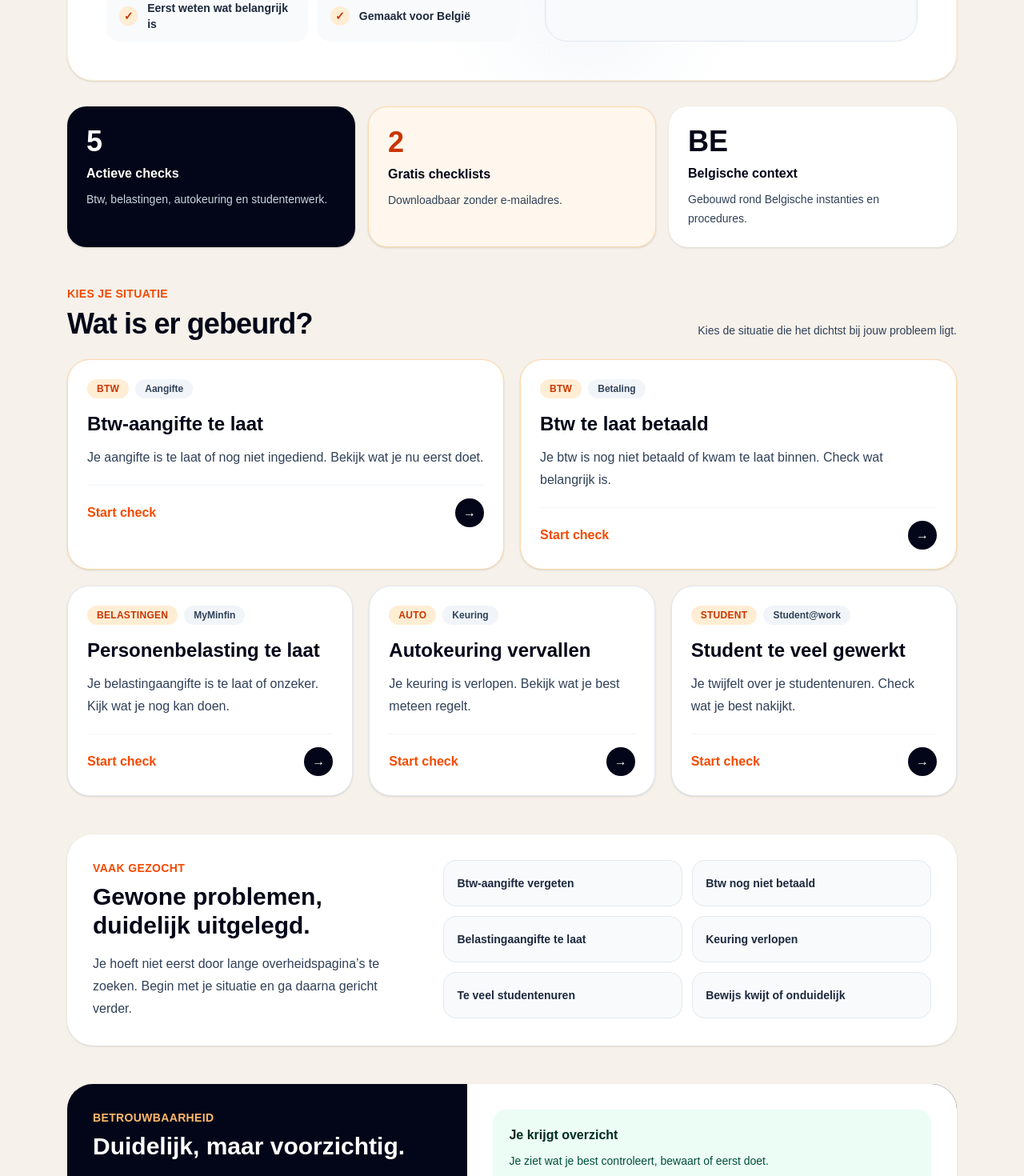
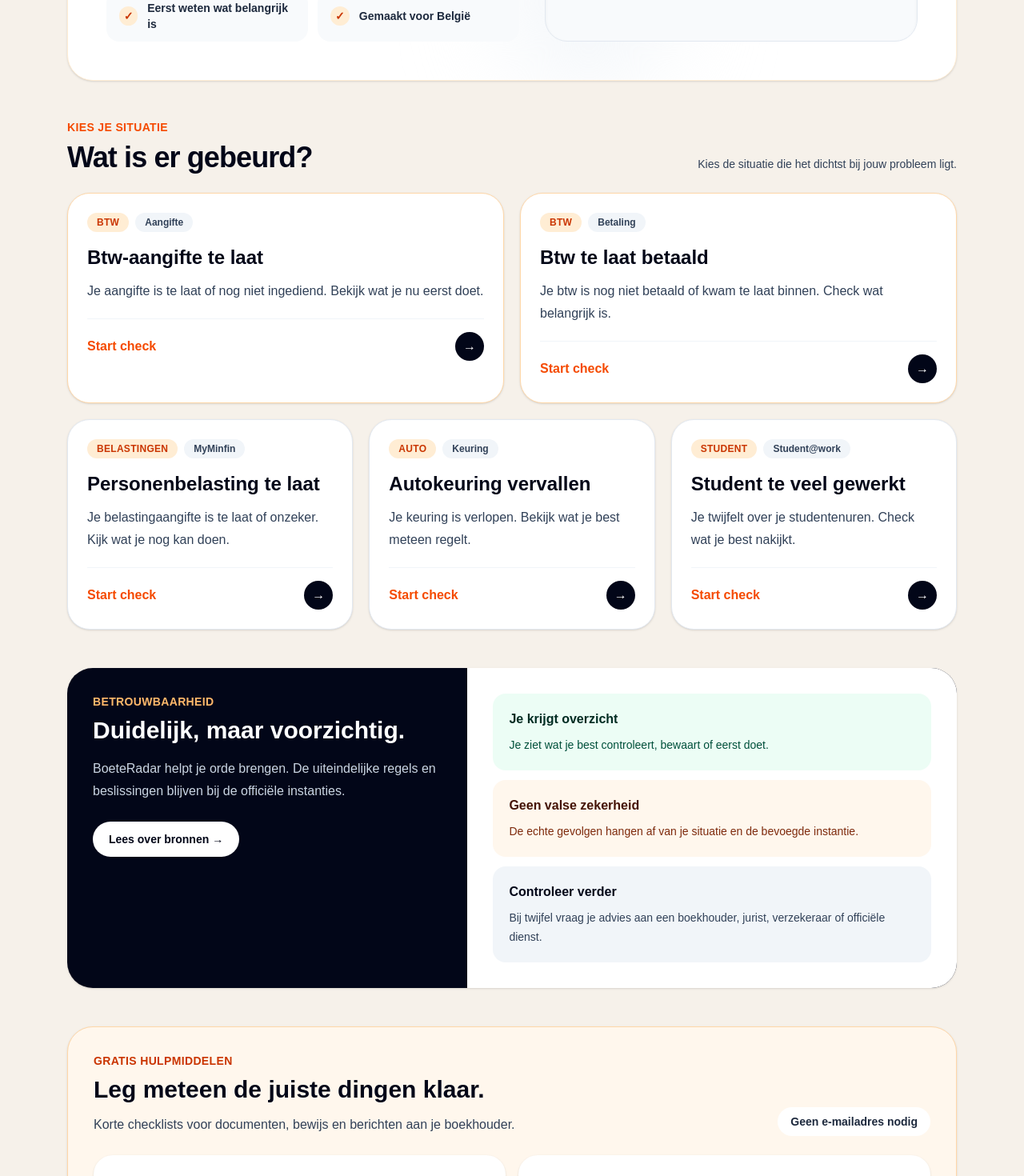
Before and after one commit to NathanVerd/Boeteradar, a Next.js app: page / in a window 1280 px wide. Shown: the part 840-2310 px from the top of the page at 80% size. Built offline with nearby package versions, Linux system fonts and the light colour scheme.

Commit message:
Simplify homepage sections

```diff
--- a/app/page.tsx
+++ b/app/page.tsx
@@ -1,4 +1,3 @@
-import DisclaimerBox from "@/components/DisclaimerBox";
 import Footer from "@/components/Footer";
 import Header from "@/components/Header";
 import Link from "next/link";
@@ -42,15 +41,6 @@ const checks = [
     category: "Student",
     tag: "Student@work",
   },
-];
-
-const situations = [
-  "Btw-aangifte vergeten",
-  "Btw nog niet betaald",
-  "Belastingaangifte te laat",
-  "Keuring verlopen",
-  "Te veel studentenuren",
-  "Bewijs kwijt of onduidelijk",
 ];
 
 const trustPoints = [
@@ -195,32 +185,6 @@ export default function Home() {
           </div>
         </section>
 
-        <section className="mt-8 grid gap-4 md:grid-cols-3">
-          <div className="rounded-3xl bg-slate-950 p-6 text-white shadow-sm">
-            <p className="text-4xl font-black">5</p>
-            <p className="mt-2 font-black">Actieve checks</p>
-            <p className="mt-2 text-sm leading-6 text-slate-300">
-              Btw, belastingen, autokeuring en studentenwerk.
-            </p>
-          </div>
-
-          <div className="rounded-3xl border border-orange-200 bg-orange-50 p-6 shadow-sm">
-            <p className="text-4xl font-black text-orange-700">2</p>
-            <p className="mt-2 font-black">Gratis checklists</p>
-            <p className="mt-2 text-sm leading-6 text-slate-700">
-              Downloadbaar zonder e-mailadres.
-            </p>
-          </div>
-
-          <div className="rounded-3xl bg-white p-6 shadow-sm">
-            <p className="text-4xl font-black">BE</p>
-            <p className="mt-2 font-black">Belgische context</p>
-            <p className="mt-2 text-sm leading-6 text-slate-700">
-              Gebouwd rond Belgische instanties en procedures.
-            </p>
-          </div>
-        </section>
-
         <section id="checks" className="mt-12">
           <div className="mb-6 flex flex-col justify-between gap-4 md:flex-row md:items-end">
             <div>
@@ -274,36 +238,6 @@ export default function Home() {
                 </div>
               </Link>
             ))}
-          </div>
-        </section>
-
-        <section className="mt-12 rounded-[2rem] bg-white p-7 shadow-sm md:p-8">
-          <div className="grid gap-8 md:grid-cols-[0.8fr_1.2fr] md:items-start">
-            <div>
-              <p className="text-sm font-black uppercase tracking-wide text-orange-600">
-                Vaak gezocht
-              </p>
-
-              <h2 className="mt-2 text-3xl font-black">
-                Gewone problemen, duidelijk uitgelegd.
-              </h2>
-
-              <p className="mt-4 leading-7 text-slate-700">
-                Je hoeft niet eerst door lange overheidspagina’s te zoeken.
-                Begin met je situatie en ga daarna gericht verder.
-              </p>
-            </div>
-
-            <div className="grid gap-3 sm:grid-cols-2">
-              {situations.map((situation) => (
-                <div
-                  key={situation}
-                  className="rounded-2xl border border-slate-200 bg-slate-50 p-4 text-sm font-bold leading-6 text-slate-800"
-                >
-                  {situation}
-                </div>
-              ))}
-            </div>
           </div>
         </section>
 
@@ -480,10 +414,6 @@ export default function Home() {
             </a>
           </div>
         </section>
-
-        <div className="mt-8">
-          <DisclaimerBox text="BoeteRadar geeft eenvoudige informatie en rekenvoorbeelden. Dit is geen juridisch, fiscaal, boekhoudkundig, sociaal of verzekeringsadvies. Controleer altijd officiële bronnen of vraag professioneel advies bij twijfel." />
-        </div>
       </section>
 
       <Footer />
```
